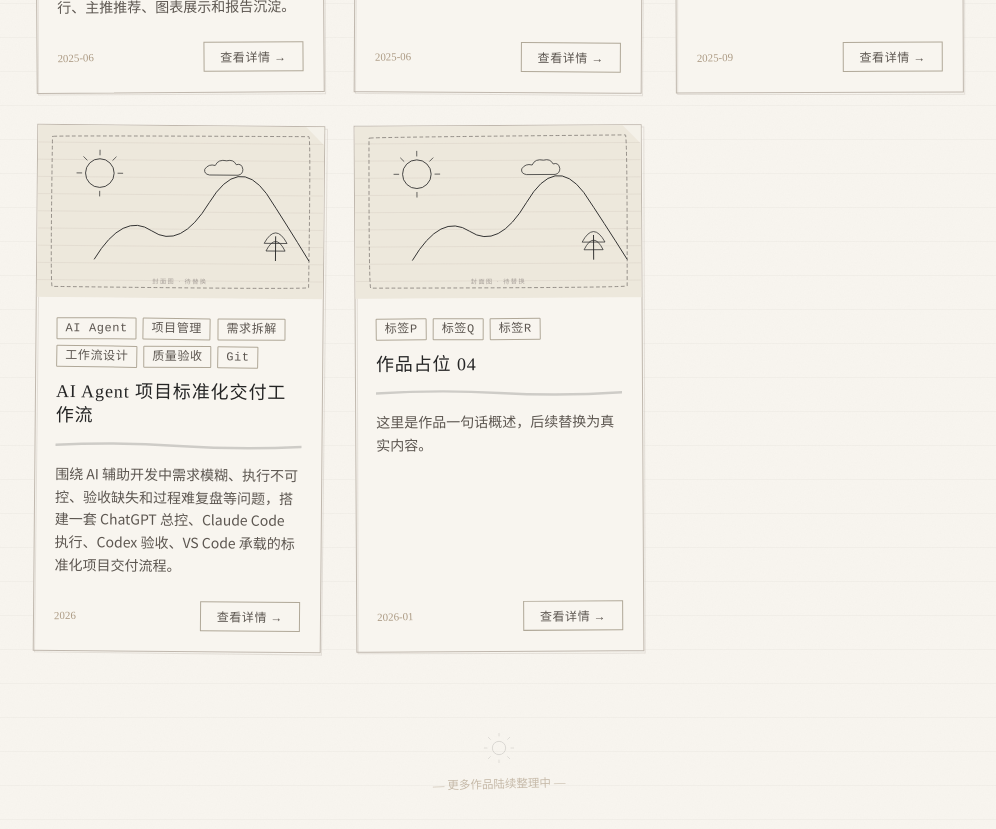
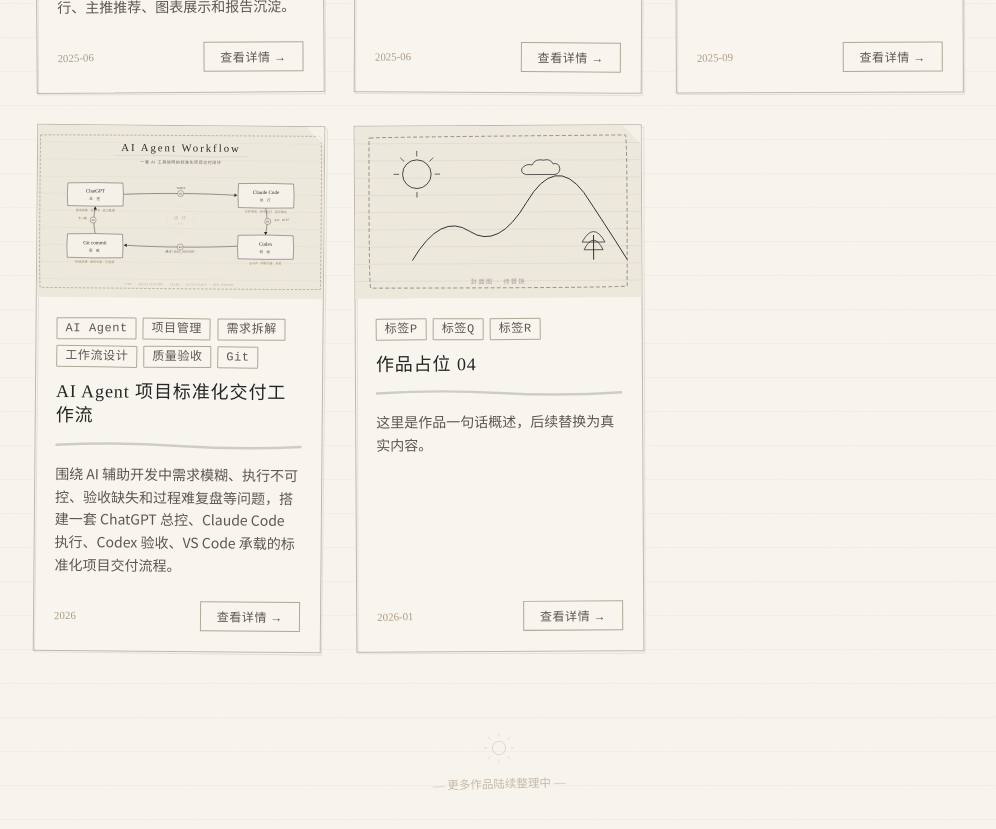
Before and after one commit to zhaozeyang247158/portfolio-site, a React (Vite) app: page /portfolio in a window 1280 px wide. Shown: the part 880-1709 px from the top of the page, without its empty margins (141-1137 px from the left). Built offline with nearby package versions, Linux system fonts and the light colour scheme; a web font is replaced by a local one.

Commit message:
feat: add custom SVG cover for AI agent workflow project

```diff
--- a/src/data/projects.js
+++ b/src/data/projects.js
@@ -321,7 +321,7 @@ const projects = [
     title: 'AI Agent 项目标准化交付工作流',
     summary: '围绕 AI 辅助开发中需求模糊、执行不可控、验收缺失和过程难复盘等问题，搭建一套 ChatGPT 总控、Claude Code 执行、Codex 验收、VS Code 承载的标准化项目交付流程。',
     tags: ['AI Agent', '项目管理', '需求拆解', '工作流设计', '质量验收', 'Git'],
-    cover: '/images/placeholder-cover.svg',
+    cover: '/images/ai-agent-workflow-cover.svg',
     date: '2026',
     detail: {
       background:
```
Also changed, not shown: public/images/ai-agent-workflow-cover.svg (added).
